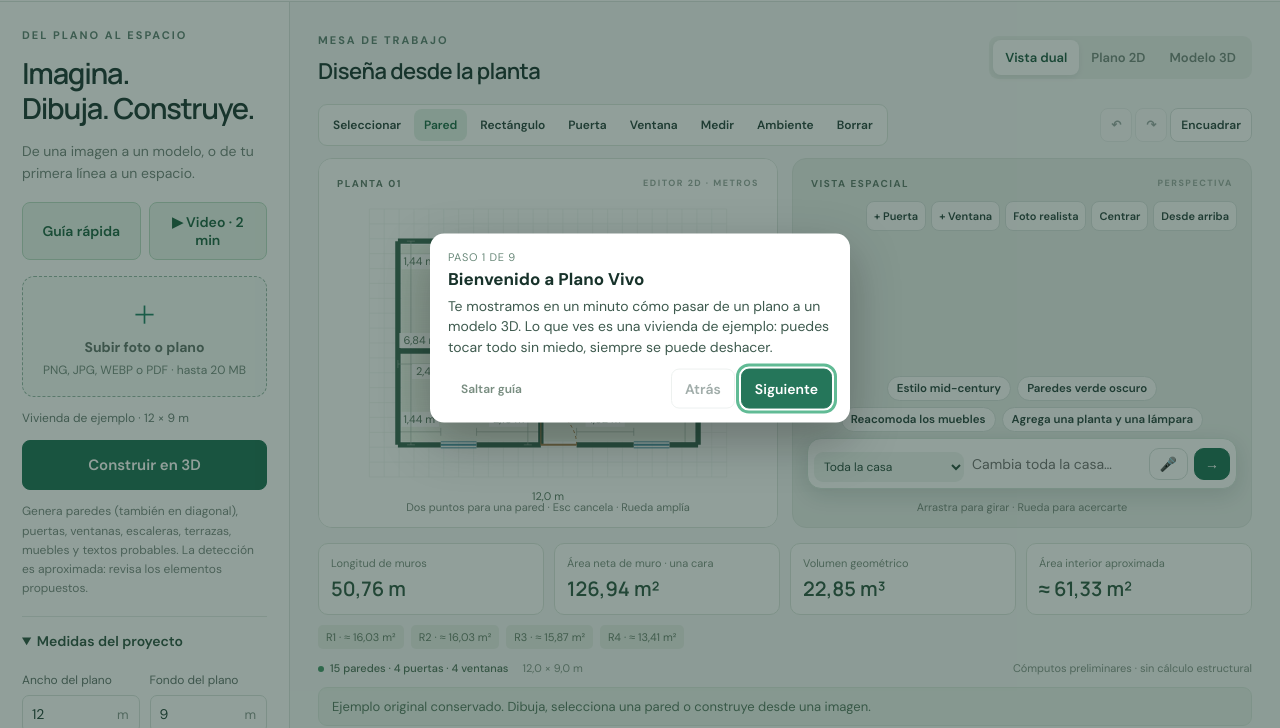
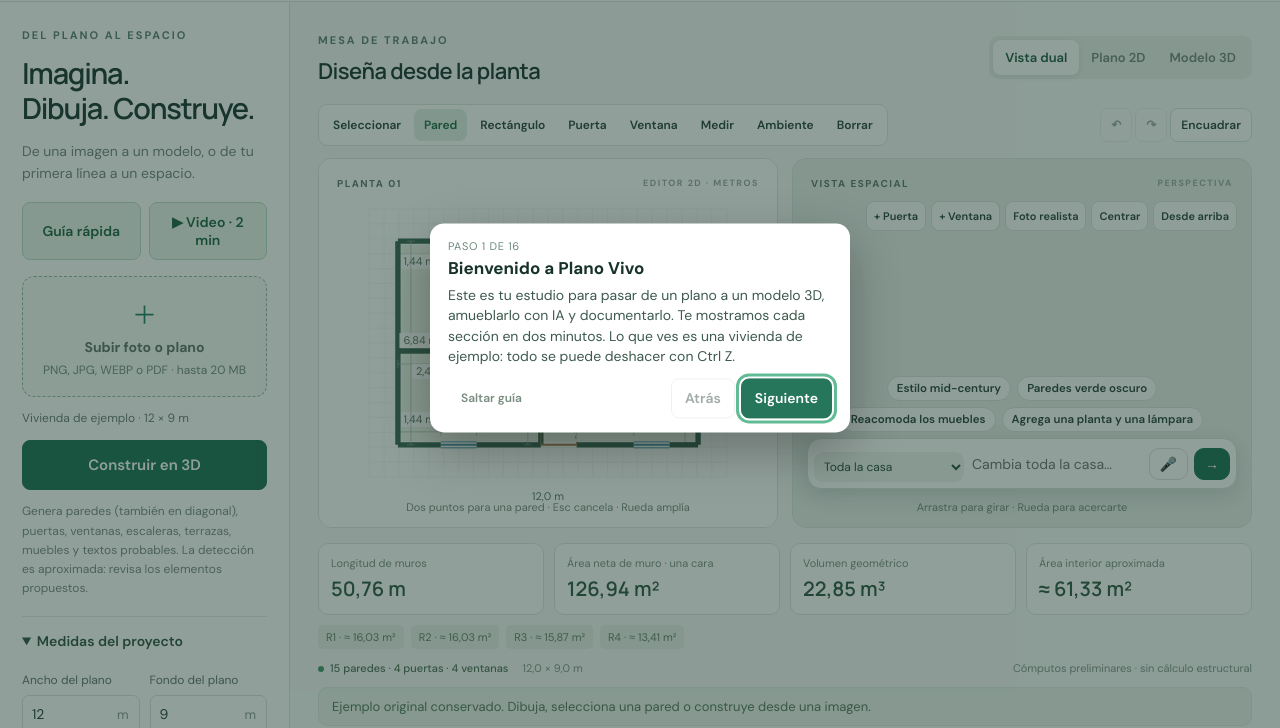
Before and after one commit to fleremiasflemin20-maker/plano-vivo, a plain HTML site: page dist/index.html in a window 1280 px wide. Shown: the part 72-800 px from the top of the page. Drawn offline with nearby package versions, Linux system fonts and the light colour scheme.

Commit message:
Guía de inicio completa: 16 pasos por todo el estudio
- Recorre todas las secciones: subir plano, construir en 3D, vistas, herramientas de
  dibujo, medidas y cantidades, modelo 3D, foto realista, recorrido, diseño de interiores,
  crear con IA, barra «Cambia cada cuarto», herramientas profesionales, exportar, guardar y
  compartir, y sugerencias.
- Se abre sola para cada visitante nuevo (clave pv-guia-2: también la ven una vez quienes
  vieron la guía anterior) y siempre se puede saltar; «Guía rápida» la vuelve a abrir.
- openGuide(true) permite hacerla obligatoria (sin saltar) si algún día se necesita.

Co-Authored-By: Claude Opus 5.5 <noreply@anthropic.com>

```diff
--- a/dist/index.html
+++ b/dist/index.html
@@ -286,7 +286,7 @@
         <details id="interiorPanel">
           <summary>Diseño de interiores</summary>
           <h3 class="pro-h">Crear con IA</h3>
-          <div class="pro-row">
+          <div class="pro-row" id="aiRow">
             <button
               id="aiPhotos"
               class="primary"
--- a/dist/studio.css
+++ b/dist/studio.css
@@ -1049,3 +1049,7 @@ body.busy .tools {
   width: 100%;
   font: inherit;
 }
+
+#guideLayer.lock {
+  pointer-events: auto;
+}
--- a/dist/ui/guide.mjs
+++ b/dist/ui/guide.mjs
@@ -1,63 +1,104 @@
 // Quick guide: points at each part of the interface, one step at a time. Opens by itself
-// on the first visit (remembered in localStorage) and from the "Guía rápida" button.
+// for every new visitor (remembered in localStorage) and from the "Guía rápida" button.
+// It can always be skipped. `openGuide(true)` would make it mandatory (no skip).
 import { $ } from './core.mjs';
 import { setView } from './model.mjs';
 import { track } from './stats.mjs';
 
-const SEEN = 'pv-guia';
+const SEEN = 'pv-guia-2'; // new tour: everyone sees it once, also those who saw the first one
 const STEPS = [
   {
     title: 'Bienvenido a Plano Vivo',
-    text: 'Te mostramos en un minuto cómo pasar de un plano a un modelo 3D. Lo que ves es una vivienda de ejemplo: puedes tocar todo sin miedo, siempre se puede deshacer.',
+    text: 'Este es tu estudio para pasar de un plano a un modelo 3D, amueblarlo con IA y documentarlo. Te mostramos cada sección en dos minutos. Lo que ves es una vivienda de ejemplo: todo se puede deshacer con Ctrl Z.',
   },
   {
     el: '.upload',
     title: '1 · Sube tu plano',
-    text: 'Sube una foto, una captura o un PDF de tu plano (hasta 20 MB). Se procesa en tu equipo: no se envía a ningún servidor.',
+    text: 'Una foto, una captura o un PDF del plano (hasta 20 MB). Se procesa en tu equipo: el plano no se envía a ningún servidor.',
   },
   {
     el: '#build',
     title: '2 · Construir en 3D',
-    text: 'Reconoce muros con su grosor, puertas, ventanas, escaleras, muebles y la escala del plano. Luego revisa lo que propone.',
+    text: 'Reconoce muros con su grosor (también en diagonal), puertas con su giro, ventanas, escaleras, muebles y la escala. Las dudas quedan resaltadas para que las revises.',
+  },
+  {
+    el: '.tabs',
+    title: '3 · Vistas',
+    text: 'Vista dual (plano y 3D a la vez), solo el plano 2D o solo el modelo 3D. Los cambios en uno se ven al instante en el otro.',
   },
   {
     el: '.editorbar .tools',
     view: 'split',
-    title: '3 · Dibuja y corrige',
-    text: 'Muros, rectángulos, puertas, ventanas, medidas y nombres de ambientes. Al dibujar un muro puedes escribir su longitud exacta (4.25) y pulsar Intro.',
+    title: '4 · Dibuja y corrige',
+    text: 'Seleccionar, muros, rectángulos, puertas, ventanas, medir, Ambiente (para nombrar sala, dormitorio, baño…) y borrar. Al dibujar un muro, escribe su longitud (4.25 o 3<90) y pulsa Intro.',
+  },
+  {
+    el: '.metrics',
+    title: '5 · Medidas y cantidades',
+    text: 'Longitud de muros, área neta de muro, volumen y área interior, y el área de cada recinto. Se recalculan con cada cambio.',
   },
   {
     el: '#modelpane',
     view: 'split',
-    title: '4 · Modelo 3D',
-    text: 'Arrastra para girar y usa la rueda para acercarte. Con «+ Puerta» o «+ Ventana» añades aberturas con un clic sobre el muro.',
+    title: '6 · Modelo 3D',
+    text: 'Arrastra para girar y usa la rueda para acercarte. «+ Puerta» y «+ Ventana» añaden aberturas con un clic sobre el muro; un clic en un mueble lo selecciona para editarlo.',
+  },
+  {
+    el: '#aiRender',
+    view: 'split',
+    title: '7 · Foto realista',
+    text: 'Convierte la vista 3D en una foto realista con IA y compárala con el modelo deslizando. Sale mejor con la cámara cerca de un ambiente.',
   },
   {
     el: '#walk',
-    title: '5 · Recorrido',
-    text: 'Camina por dentro a la altura de los ojos, con WASD o las flechas. Pulsa P o V para abrir una puerta o una ventana donde miras.',
+    title: '8 · Recorrido',
+    text: 'Camina por dentro a la altura de los ojos con WASD o las flechas. Pulsa P o V para abrir una puerta o una ventana donde miras, y salta entre ambientes.',
+  },
+  {
+    el: '#interiorPanel',
+    open: true,
+    title: '9 · Diseño de interiores',
+    text: 'Estilos (cálido, nórdico, moderno, industrial, mid-century, verde), «Amueblar todo» según las medidas reales, piso y pintura por ambiente, catálogo de muebles y lista de muebles.',
+  },
+  {
+    el: '#aiRow',
+    open: '#interiorPanel',
+    title: '10 · Crear con IA',
+    text: 'Sube fotos de cada cuarto o un video recorriendo la casa y la IA lo reconstruye en 3D amueblado. O describe tu casa («2 dormitorios, 80 m², estilo nórdico») y la creamos. Con el plano subido, las medidas son reales.',
+  },
+  {
+    el: '#aiBar',
+    view: 'split',
+    title: '11 · Cambia cada cuarto',
+    text: 'Escribe o dicta lo que quieres: «paredes verde oscuro», «sofá naranja», «agrega una planta», «reacomoda los muebles». Elige el ambiente a la izquierda o toda la casa.',
   },
   {
     el: '#proPanel',
     open: true,
-    title: '6 · Herramientas profesionales',
-    text: 'Ejes estructurales, columnas, losa, cómputos métricos, cuadro de áreas y una revisión técnica del dibujo.',
+    title: '12 · Herramientas profesionales',
+    text: 'Ejes estructurales y columnas, losa, cerrar uniones y enderezar muros, revisión técnica, cómputos métricos, cuadro de áreas y glosario de obra.',
   },
   {
     el: '.export-buttons',
     openParent: true,
-    title: '7 · Exporta',
-    text: 'DXF para tu programa de CAD, SVG, GLB para 3D, cantidades en CSV e imagen. Guarda el proyecto con «Guardar proyecto».',
+    title: '13 · Exporta',
+    text: 'DXF para tu programa de CAD (con ejes, columnas y ambientes), SVG, GLB para 3D, cantidades en CSV e imagen. También tus versiones locales.',
+  },
+  {
+    el: '#share',
+    title: '14 · Guarda y comparte',
+    text: '«Guardar proyecto» descarga el archivo; «Compartir» crea un enlace para que otra persona vea el proyecto. Tu trabajo también se guarda solo en este navegador.',
   },
   {
     el: '#feedback',
-    title: '8 · Cuéntanos qué falta',
-    text: 'Estamos en beta. Con «Sugerencias» nos dices qué mejorar, sin crear cuenta. ¡Listo, a diseñar!',
+    title: '15 · Cuéntanos qué falta',
+    text: 'Estamos en beta. Con «Sugerencias» nos dices qué mejorar, sin crear cuenta. Puedes volver a ver esta guía con «Guía rápida». ¡A diseñar!',
   },
 ];
 
 let i = 0,
-  root = null;
+  root = null,
+  required = false;
 
 function build() {
   root = document.createElement('div');
@@ -86,8 +127,9 @@ function build() {
 
 function key(e) {
   if (!root || root.hidden) return;
-  if (e.key === 'Escape') close(false);
-  else if (e.key === 'ArrowRight' || e.key === 'Enter')
+  if (e.key === 'Escape') {
+    if (!required) close(false);
+  } else if (e.key === 'ArrowRight' || e.key === 'Enter')
     i === STEPS.length - 1 ? close(true) : go(i + 1);
   else if (e.key === 'ArrowLeft') go(i - 1);
   else return;
@@ -149,7 +191,7 @@ function go(n) {
   i = Math.max(0, Math.min(STEPS.length - 1, n));
   const s = STEPS[i];
   if (s.view) setView(s.view);
-  if (s.open) $(s.el.slice(1)).open = true;
+  if (s.open) document.querySelector(typeof s.open === 'string' ? s.open : s.el).open = true;
   if (s.openParent) document.querySelector(s.el)?.closest('details')?.setAttribute('open', '');
   root.querySelector('.guide-count').textContent = `Paso ${i + 1} de ${STEPS.length}`;
   root.querySelector('#guideTitle').textContent = s.title;
@@ -163,8 +205,11 @@ function go(n) {
   root.querySelector('.guide-next').focus({ preventScroll: true });
 }
 
-export function openGuide() {
+export function openGuide(mustFinish = false) {
   if (!root) build();
+  required = mustFinish === true;
+  root.classList.toggle('lock', required);
+  root.querySelector('.guide-skip').hidden = required;
   root.hidden = false;
   go(0);
 }
@@ -181,7 +226,7 @@ function close(done) {
   window.scrollTo({ top: 0 });
 }
 
-$('guide').onclick = openGuide;
+$('guide').onclick = () => openGuide(false);
 
 // First visit: open by itself once the example house is on screen.
 let seen = true;
@@ -190,4 +235,5 @@ try {
 } catch {
   seen = true;
 }
-if (!seen && !document.querySelector('meta[name=python-engine]')) setTimeout(openGuide, 900);
+if (!seen && !document.querySelector('meta[name=python-engine]'))
+  setTimeout(() => openGuide(false), 900);
```
